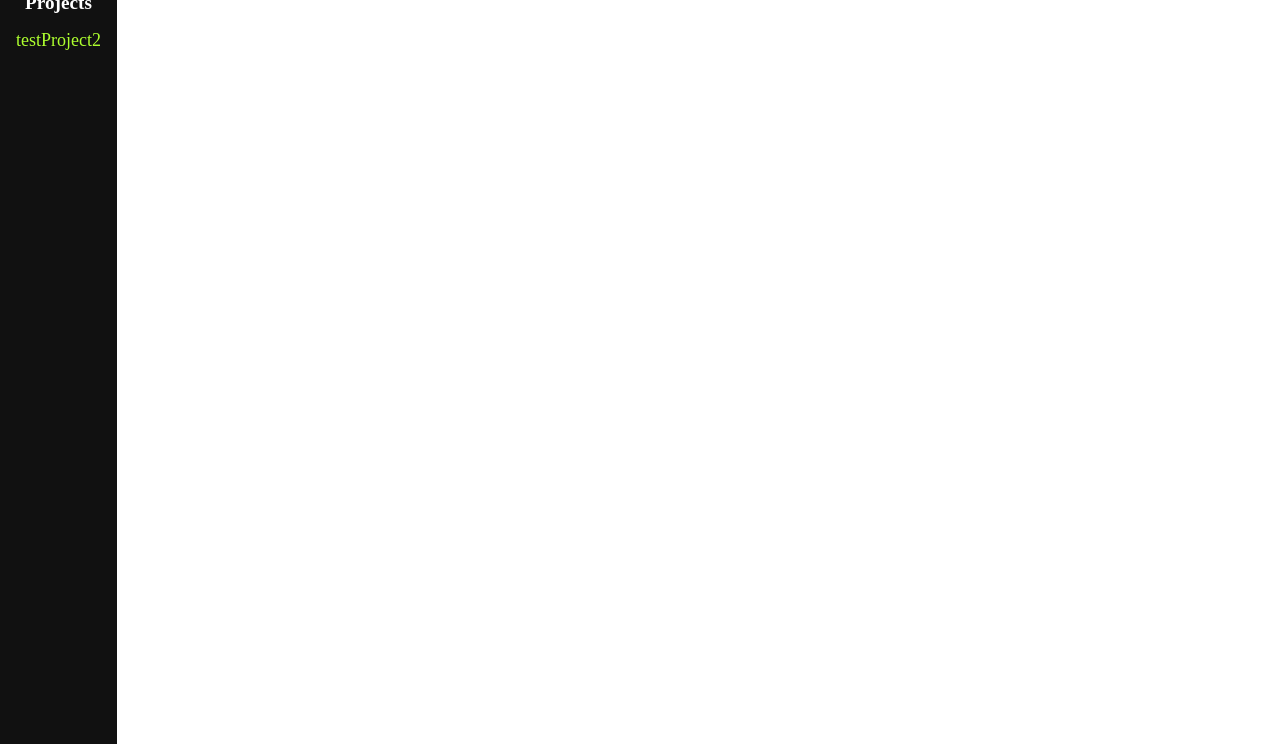
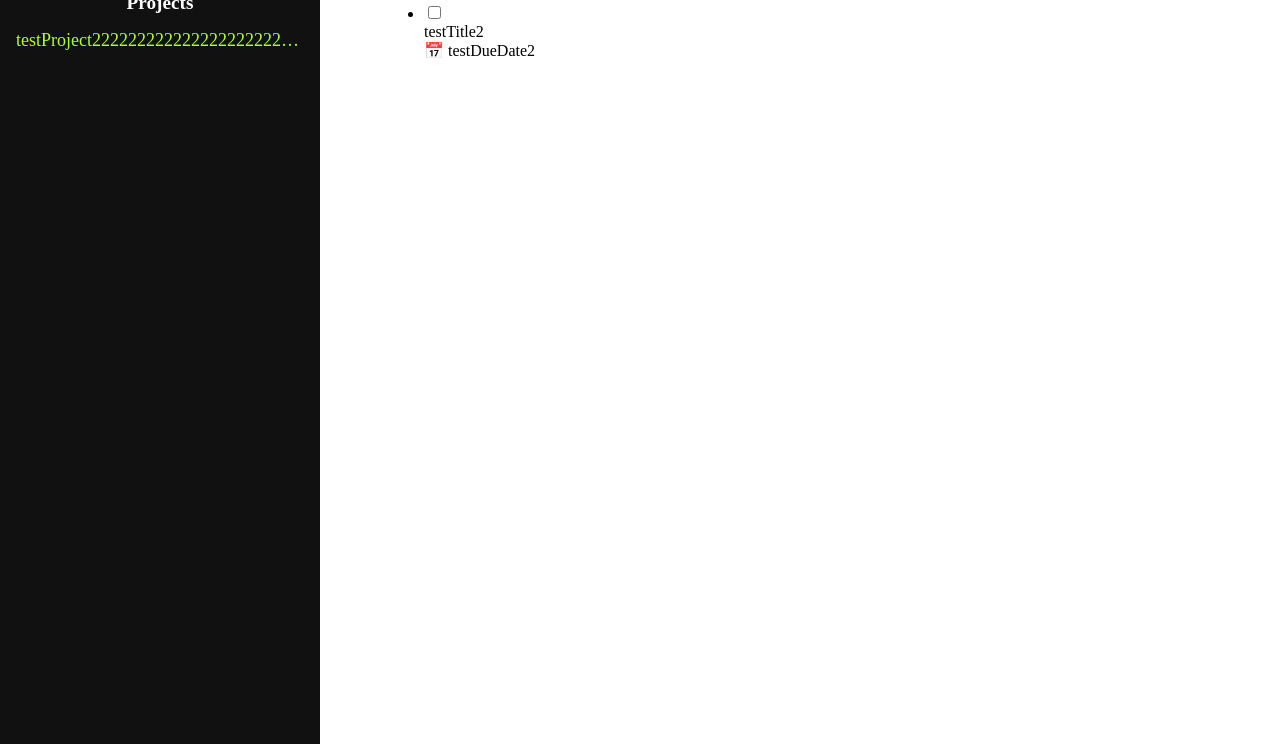
Before and after one commit to charliewhyman/to-do-list, a website built with webpack: page dist/index.html in a window 1280 px wide. Shown: the part 56-800 px from the top of the page. Built offline with nearby package versions, Linux system fonts and the light colour scheme.

Commit message:
Added main task list and styled

```diff
--- a/src/index.js
+++ b/src/index.js
@@ -10,7 +10,7 @@ let toDos = [];
 //testing
 //create two test toDos
 let testToDo = createToDo('testTitle','testProject','testDescription','testDueDate','testPriority');
-let testToDo2 = createToDo('testTitle2','testProject2','testDescription2','testDueDate2','testPriority2')
+let testToDo2 = createToDo('testTitle2','testProject2222222222222222222222222222222','testDescription2','testDueDate2','testPriority2')
 
 //add the new toDos to the toDos array
 toDos.push(testToDo);
@@ -26,7 +26,7 @@ let retrievedToDos = getToDos('toDos');
 overwriteToDosArray(toDos);
 
 //update toDo
-updateToDo(toDos, 'testProject2', 'testTitle2','dueDate','01/01/2001');
+updateToDo(toDos, 'testProject2222222222222222222222222222222','testTitle2','dueDate','01/01/2001');
 
 //push the toDos array to localStorage
 setToDos('toDos', toDos);
@@ -110,6 +110,48 @@ var container = document.createElement('div');
 container.id = 'container';
 document.body.appendChild(container);
 
+//get tasks based on selected project
+
+
+//add tasks as items in unordered list
+var projectList = document.createElement('ul');
+container.appendChild(projectList);
+
+toDos.forEach(toDo => {
+    let toDoListItem = document.createElement('li');
+    projectList.appendChild(toDoListItem);
+
+    //add check button to mark project complete
+    let checkButtonDiv = document.createElement('div');
+    toDoListItem.appendChild(checkButtonDiv);
+
+    let checkBox = document.createElement('input');
+    checkBox.type = 'checkbox';
+    checkBox.id = 'checkBox';
+
+    checkButtonDiv.appendChild(checkBox);
+
+    // add task item div
+    let taskItemDiv = document.createElement('div');
+    taskItemDiv.className = 'taskItemDiv';
+
+    toDoListItem.appendChild(taskItemDiv);
+
+    //add task name to task item div
+    let taskNameDiv = document.createElement('div');
+    taskNameDiv.className = 'taskNameDiv';
+    taskNameDiv.textContent = toDo.title;
+
+    taskItemDiv.appendChild(taskNameDiv);
+
+    //add task due date to task item div
+    let taskDueDateDiv = document.createElement('div');
+    taskDueDateDiv.className = 'taskDueDateDiv';
+    taskDueDateDiv.textContent = '\uD83D\uDCC5' + ' ' + toDo.dueDate;
+
+    taskItemDiv.appendChild(taskDueDateDiv);
+})
+
 //create footer element
 var footer = document.createElement('footer');
 footer.id = 'footer';
@@ -128,3 +170,5 @@ topNav.addEventListener('click', (event) => {
         console.log('about')
     };
 });
+
+//add event listener to projects to filter tasks
--- a/src/style.css
+++ b/src/style.css
@@ -39,6 +39,7 @@ body {
   background-color: #111; /* Black */
   overflow-x: hidden; /* Disable horizontal scroll */
   padding-top: 1rem;
+  width: 25%;
 }
 
 /* The navigation menu links */
@@ -48,6 +49,9 @@ body {
   font-size: large;
   color: greenyellow;
   display: block;
+  white-space: nowrap;
+  overflow: hidden;
+  text-overflow: ellipsis;
 }
 
 /* When you mouse over the navigation links, change their color */
@@ -67,3 +71,7 @@ body {
   .sidenav {padding-top: 15px;}
   .sidenav a {font-size: 18px;}
 }
+
+#container {
+  margin-left: 30%;
+}
```
